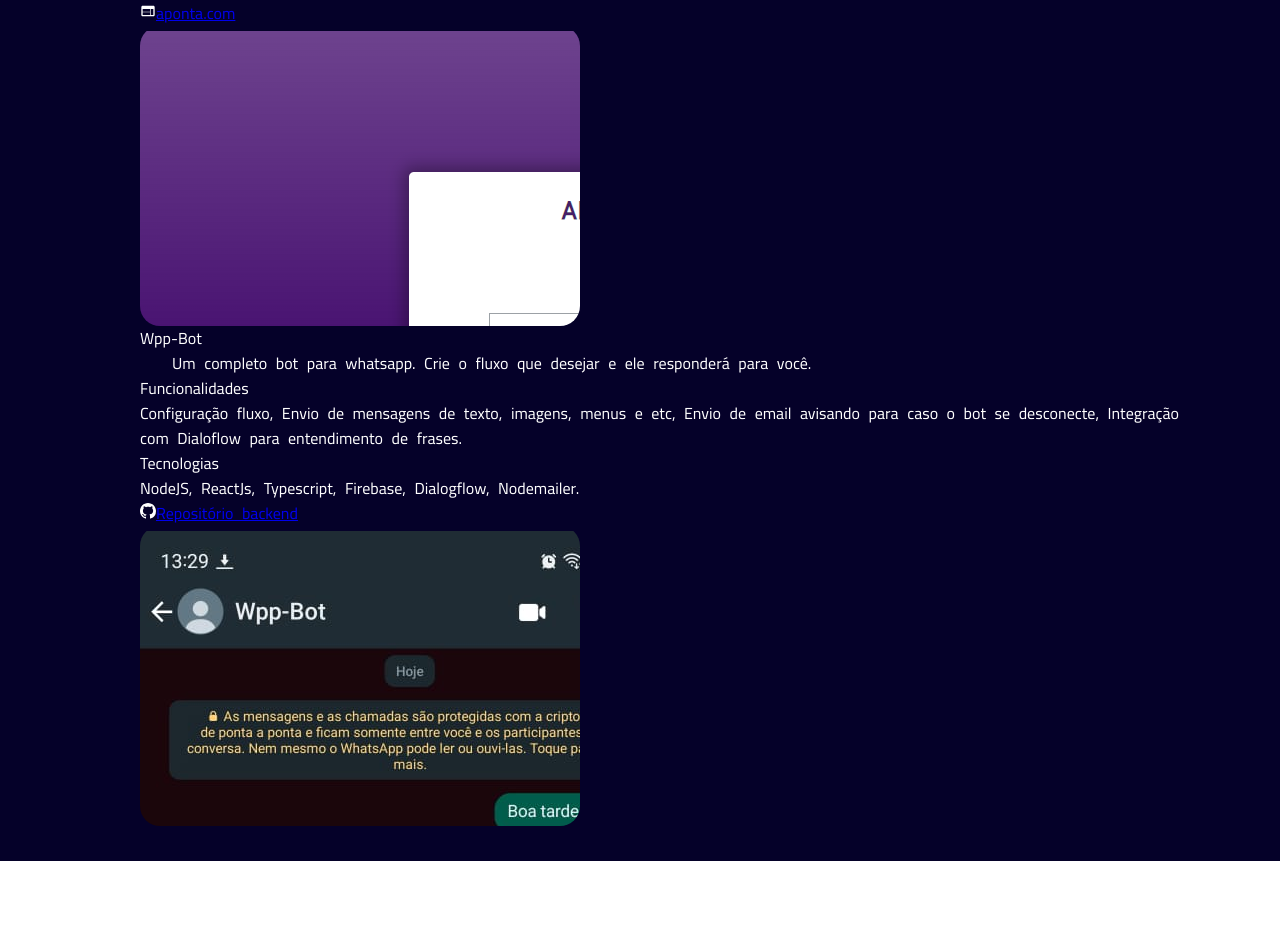
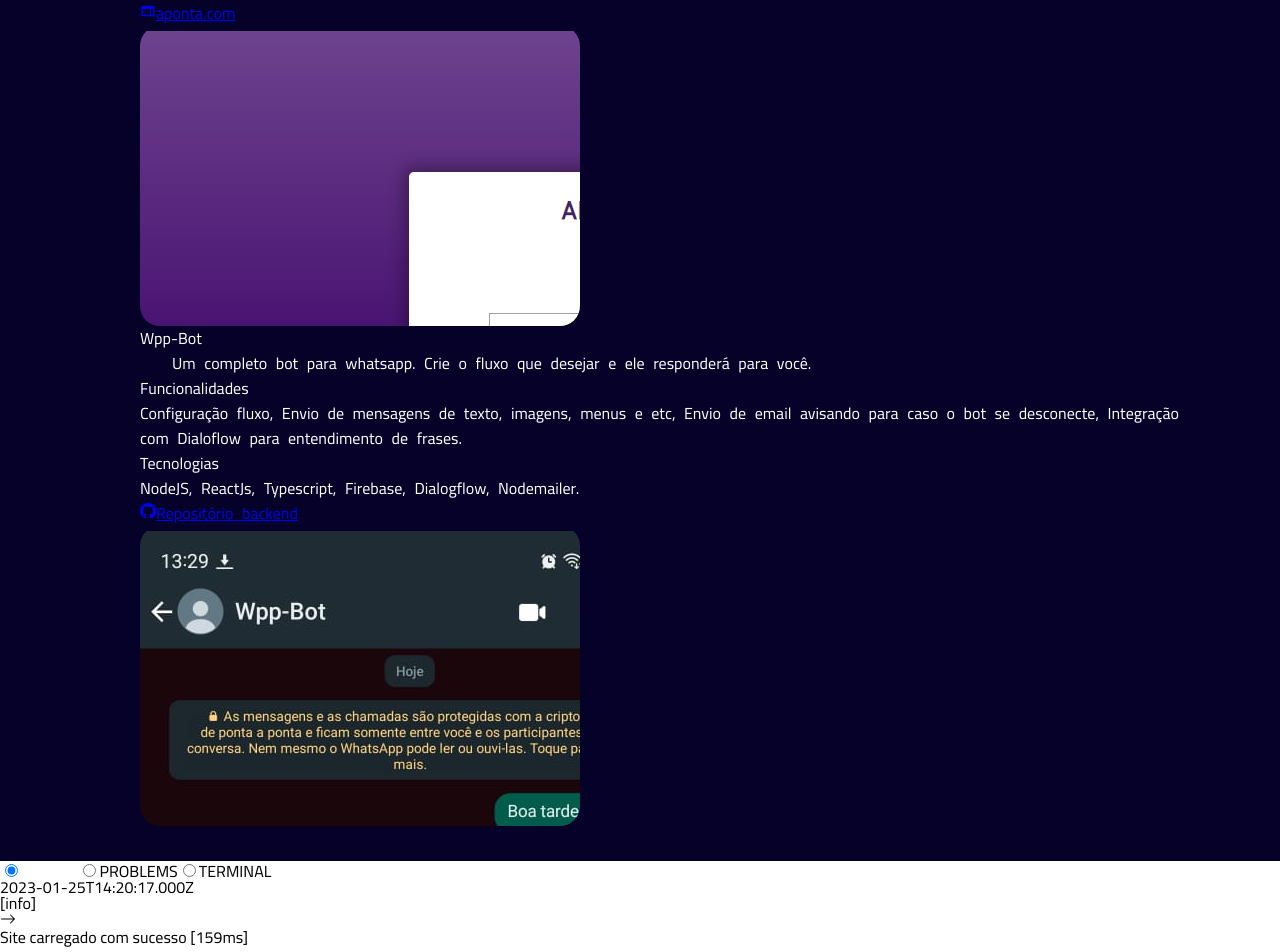
Before and after one commit to Mafealno/curriculum-vitae, a React (Create React App) app: page / in a window 1280 px wide. Shown: the part 5151-6103 px from the top of the page. Before the commit the page ends 6012 px from the top, so only its background shows below. Built offline with nearby package versions, Linux system fonts and the light colour scheme.

Commit message:
feat: criado footer com interação com elementos da tela

```diff
--- a/src/App.css
+++ b/src/App.css
@@ -74,6 +74,27 @@
     }
 }
 
+#footer-1:checked ~ .footer-label-1 {
+    color: white;
+    text-underline-offset: 4px;
+    text-decoration-line: underline;
+}
+
+#footer-2:checked + .footer-label-2 {
+    color: white;
+    text-underline-offset: 4px;
+    text-decoration-line: underline;
+}
+
+#footer-3:checked + .footer-label-3 {
+    color: white;
+    text-underline-offset: 4px;
+    text-decoration-line: underline;
+}
+
+#content-footer::-webkit-scrollbar{
+    display: none;
+}
 
 @media (min-width: 1500px) {
     #container-app {
--- a/src/App.tsx
+++ b/src/App.tsx
@@ -1,4 +1,4 @@
-import React, { useState } from "react";
+import React, { useState, useReducer, useEffect, useRef } from "react";
 
 //components
 import Social from "./components/Social";
@@ -27,6 +27,7 @@
 
 //functions
 import { formatDateToMonthYear, getPeriod } from "./utils/date";
+import reducer from "./redux/output";
 
 //data
 import { sections, hardSkills, softSkills, experiences, educations, courses, projects } from "./data";
@@ -34,13 +35,29 @@
 //styles
 import "./App.css";
 import "./global-styles.css";
+import { OutputAction, OutputState } from "./interfaces/reducer";
+
+export const OutputContext = React.createContext({
+  outputState: { actions: [] } as OutputState,
+  dispatchOutput: (action: OutputAction) => {}
+});
 
 function App() {
 
   const [experienceShow, setExperienceShow] = useState<Experience>();
+  const [footerSelected, setFooterSelected] = useState<number>(1);
+
+  const refFooter = useRef<HTMLDivElement>(null);
+
+  const [outputState, dispatchOutput] = useReducer(reducer, { actions: [{ date: new Date(), output: "Site carregado com sucesso", ms: `[${(Math.random() * 200).toFixed()}ms]` }] });
+
+  useEffect(() => {
+    if(refFooter.current)
+      refFooter.current.scrollTop = refFooter.current.scrollHeight;
+  }, [outputState])
 
   return (
-    <>
+    <OutputContext.Provider value={{ outputState, dispatchOutput }}>
       <section className="bg-code">
       <header id="1">
         <Menu options={sections.map(item => ({ id: item.id.toString(), label: item.name }))}/>
@@ -81,12 +98,12 @@
                 <article className="flex flex-col gap-1 flex-1">
                   <p className="text-xl font-bold text-[var(--secondary-color)] mb-4">Meus interesses</p>
                   <div className="flex flex-wrap justify-between">
-                    <Legend className="!h-[80px]" label="Video Game"><CgGames className="h-16 w-16"/></Legend>
-                    <Legend className="!h-[80px]" label="Futebol"><BiFootball className="h-14 w-14"/></Legend>
-                    <Legend className="!h-[80px]" label="Filmes/Series"><MdLocalMovies className="h-14 w-14"/></Legend>
-                    <Legend className="!h-[80px]" label="Música"><BiHeadphone className="h-14 w-14"/></Legend>
-                    <Legend className="!h-[80px]" label="Desenho"><MdDraw className="h-14 w-14"/></Legend>
-                    <Legend className="!h-[80px]" label="Física"><GiSpaceShuttle className="h-14 w-14"/></Legend>
+                    <Legend className="!h-[80px]" label="Video Game"><CgGames className="h-16 w-16" onMouseEnter={() => dispatchOutput({ type: "ADD_ACTION", payload: "Passado mouse sobre icone 'Video Game'" })}/></Legend>
+                    <Legend className="!h-[80px]" label="Futebol"><BiFootball className="h-14 w-14" onMouseEnter={() => dispatchOutput({ type: "ADD_ACTION", payload: "Passado mouse sobre icone 'Futebol'" })}/></Legend>
+                    <Legend className="!h-[80px]" label="Filmes/Séries"><MdLocalMovies className="h-14 w-14" onMouseEnter={() => dispatchOutput({ type: "ADD_ACTION", payload: "Passado mouse sobre icone 'Filmes/Séries'" })}/></Legend>
+                    <Legend className="!h-[80px]" label="Música"><BiHeadphone className="h-14 w-14" onMouseEnter={() => dispatchOutput({ type: "ADD_ACTION", payload: "Passado mouse sobre icone 'Música'" })}/></Legend>
+                    <Legend className="!h-[80px]" label="Desenho"><MdDraw className="h-14 w-14" onMouseEnter={() => dispatchOutput({ type: "ADD_ACTION", payload: "Passado mouse sobre icone 'Desenho'" })}/></Legend>
+                    <Legend className="!h-[80px]" label="Física"><GiSpaceShuttle className="h-14 w-14" onMouseEnter={() => dispatchOutput({ type: "ADD_ACTION", payload: "Passado mouse sobre icone 'Física'" })}/></Legend>
                   </div>
                 </article>
               </div>
@@ -94,7 +111,9 @@
                 <a
                 className="download-cv flex justify-center border-solid items-center w-50 py-1 px-4 border-4 rounded font-bold text-lg"
                 href={cv}
-                download={"MARCELO-NOGUEIRA-CV.pdf"}>
+                download={"MARCELO-NOGUEIRA-CV.pdf"}
+                onClick={() => dispatchOutput({ type: "ADD_ACTION", payload: "Clicado em 'Download CV'" })}
+                >
                   Download CV <HiOutlineDocumentDownload className="ml-4 w-6 h-6" />
                 </a>
               </div>
@@ -156,7 +175,6 @@
                     let finalChar = ",";
                     if((index + 1) === experienceShow.functions.length)
                       finalChar = "]";
-
                     return (
                       <div className="flex" key={index}>
                         &emsp;&emsp;&emsp;<div className="text-lg">{"{"}</div>
@@ -238,20 +256,43 @@
                             <div key={index} className="flex items-center hover:text-[var(--secondary-color)]">
                               {item.type === "git" && (
                                 <>
-                                  <BsGithub className="w-4 h-4 mr-1"/>
-                                  <a href={item.url} className="font-bold text-center" target="_blank" rel="noreferrer">{item.name}</a>
+                                  <a
+                                  href={item.url}
+                                  className="flex items-center font-bold text-center"
+                                  target="_blank" rel="noreferrer"
+                                  onClick={() => dispatchOutput({ type: "ADD_ACTION", payload: `Aberto link do repositório '${item.url}'` })}
+                                  >
+                                    <BsGithub className="w-4 h-4 mr-1"/>
+                                    {item.name}
+                                  </a>
                                 </>
                               )}
                               {item.type === "download" && (
                                 <>
-                                  <BsDownload className="w-4 h-4 mr-1"/>
-                                  <a href={item.url} download={item.name} className="font-bold text-center" target="_blank" rel="noreferrer">{item.name}</a>
+                                  <a
+                                  href={item.url}
+                                  download={item.name}
+                                  className="flex items-center font-bold text-center"
+                                  target="_blank" rel="noreferrer"
+                                  onClick={() => dispatchOutput({ type: "ADD_ACTION", payload: "Download do aplicativo efetuado" })}
+                                  >
+                                    <BsDownload className="w-4 h-4 mr-1"/>
+                                    {item.name}
+                                  </a>
                                 </>
                               )}
                               {item.type === "site" && (
                                 <>
-                                  <MdWeb className="w-4 h-4 mr-1"/>
-                                  <a href={item.url} className="font-bold text-center" target="_blank" rel="noreferrer">{item.name}</a>
+                                  <a
+                                  href={item.url}
+                                  className="flex items-center font-bold text-center"
+                                  target="_blank"
+                                  rel="noreferrer"
+                                  onClick={() => dispatchOutput({ type: "ADD_ACTION", payload: `Aberto site '${item.url}'` })}
+                                  >
+                                    <MdWeb className="w-4 h-4 mr-1"/>
+                                    {item.name}
+                                  </a>
                                 </>
                               )}
                             </div>
@@ -259,7 +300,7 @@
                         </div>
                       </div>
                       <div className="flex justify-center items-center flex-1 max-lg:mt-4">
-                        <CarouselImages subDirectory={item.subDirectory} images={item.images} />
+                        <CarouselImages subDirectory={item.subDirectory} images={item.images} nameProject={item.name}/>
                       </div>
                     </div>
                   </div>
@@ -269,7 +310,50 @@
           </ContainerSection>
         </section>
       </main>
-    </>
+      <footer className="w-full h-[200px] bg-[var(--primary-color)] py-4 px-[120px] max-md:px-[20px] flex flex-col">
+        <div className="border-t-[0.1px] border-slate-400 border-solid flex text-md justify-start text-slate-400 border-t-2">
+          <input type={"radio"} defaultChecked name="footer-option" id="footer-1" className="hidden" onChange={() => setFooterSelected(1)}/>
+          <label htmlFor="footer-1" className="footer-label-1 flex justify-center items-center p-2 pl-0 hover:text-white hover:cursor-pointer">OUTPUT</label>
+          <input type={"radio"} name="footer-option" id="footer-2" className="hidden" onChange={() => setFooterSelected(2)}/>
+          <label htmlFor="footer-2" className="footer-label-2 flex justify-center items-center p-2 hover:text-white hover:cursor-pointer">PROBLEMS</label>
+          <input type={"radio"} name="footer-option" id="footer-3" className="hidden" onChange={() => setFooterSelected(3)}/>
+          <label htmlFor="footer-3" className="footer-label-3 flex justify-center items-center p-2 hover:text-white hover:cursor-pointer">TERMINAL</label>
+        </div>
+        <div id="content-footer" className="flex flex-col w-full h-full gap-1 text-white pt-2 overflow-x-auto" ref={refFooter}>
+          {footerSelected === 1 && (
+            outputState.actions.map((item, index) => (
+              <div key={index} className="flex flex-900-col gap-2 items-center">
+                <span className="flex gap-2">
+                  <div className="text-[var(--secondary-color)] font-bold">{item.date.toISOString()}</div>
+                  <div className="text-lime-700 font-bold">[info]</div>
+                </span>
+                <div className="max-lg:hidden"><BsArrowRight  className="max-h-[10px] max-w-[10px] min-h-[10px] min-w-[10px]"/></div>
+                <div className="text-center">{`${item.output} ${item.ms}`}</div>
+              </div>
+            ))
+          )}
+          {footerSelected === 2 && (
+            <div>No problems have detected in the workspace</div>
+          )}
+          {footerSelected === 3 && (
+            <>
+              <div className="text-[var(--secondary-color)] font-bold mb-2">Compiled successfully!</div>
+              <div className="flex flex-900-col mb-2">
+                <div>You can now view&ensp;</div>
+                <div className="font-bold">curriculum-vitae&ensp;</div>
+                <div>in the browser.</div>
+              </div>
+              <div className="flex flex-900-col">
+                <div>webpack compiled&ensp;</div>
+                <div className="text-[var(--secondary-color)] font-bold">successfully</div>
+              </div>
+              <div className="text-[var(--secondary-color)] mb-2">No issues found.</div>
+              <div>Copyright © {new Date().getFullYear().toString()} Marcelo Fernando Alves Nogueira</div>
+            </>
+          )}
+        </div>
+      </footer>
+    </OutputContext.Provider>
   );
 }
 
--- a/src/components/CarouselImages/index.tsx
+++ b/src/components/CarouselImages/index.tsx
@@ -1,4 +1,4 @@
-import React, { useMemo, useState, useLayoutEffect } from 'react'
+import React, { useMemo, useState, useLayoutEffect, useContext } from 'react'
 
 import { SimpleModal } from "../Modal";
 
@@ -6,10 +6,12 @@
 
 import "./styles.css";
 import Legend from '../Legend';
+import { OutputContext } from '../../App';
 
 type Props = {
     images: ImageProject[],
     subDirectory: string,
+    nameProject: string,
 }
 
 function CarouselImages(props: Props) {
@@ -17,7 +19,9 @@
     const [imageSelected, setImageSelected] = useState(0);
     const [imageZoom, setImageZoom] = useState<ImageProject>();
 
-    const { images, subDirectory } = props;
+    const { dispatchOutput } = useContext(OutputContext);
+
+    const { images, subDirectory, nameProject } = props;
 
     useMemo(() => {
       setInterval(() => {
@@ -58,6 +62,7 @@
                 alt={item.label}
                 className="w-full h-full object-cover cursor-zoom-in"
                 onClick={() => setImageZoom(item)}
+                onMouseEnter={() => dispatchOutput({ type: "ADD_ACTION", payload: `Passado mouse sobre a imagem '${item.label}' do projeto '${nameProject}'` })}
                 />
               </Legend>
             </div>
--- a/src/components/ExperienceLine/index.tsx
+++ b/src/components/ExperienceLine/index.tsx
@@ -1,4 +1,5 @@
-import React from 'react'
+import React, { useContext } from 'react'
+import { OutputContext } from '../../App';
 import { Experience } from '../../interfaces/experience';
 
 import "./styles.css";
@@ -11,6 +12,8 @@
 function ExperienceLine(props: Props) {
 
     const { experiences, showExperience } = props;
+
+    const { dispatchOutput } = useContext(OutputContext);
 
   return (
     <div id="container-experience-line"className="flex items-top w-full h-44 pt-5">
@@ -25,7 +28,10 @@
                             <div className="indication-line"/>
                             <div
                             className="w-28 px-2 py-2 text-center font-bold text-lg hover:text-xl hover:text-[var(--aux-color-2)] hover:cursor-pointer hover:border-dashed hover:border"
-                            onClick={() => showExperience(item)}
+                            onClick={() => {
+                                showExperience(item);
+                                dispatchOutput({ type: "ADD_ACTION", payload: `Selecionada experiência da empresa '${item.companyName}'` })
+                            }}
                             >
                                 {item.companyName}
                             </div>
--- a/src/components/Menu/index.tsx
+++ b/src/components/Menu/index.tsx
@@ -1,4 +1,5 @@
-import React, { useEffect, useState } from "react";
+import React, { useContext, useEffect, useState } from "react";
+import { OutputContext } from "../../App";
 
 import Option from "../../interfaces/option";
 
@@ -21,6 +22,8 @@
   const [showMenuItem, setShowMenuItem] = useState(false);
   const [isTop, setIsTop] = useState(true);
 
+  const { dispatchOutput } = useContext(OutputContext);
+
   const { options } = props;
 
   document.addEventListener('scroll', () => {
@@ -30,11 +33,13 @@
   });
 
   const handleOptionClick = (option: Option) => {
-    const element = document.getElementById(option.id);
-    if(element) {
-      element.scrollIntoView({ behavior: "smooth" });
+    const domElement = document.getElementById(option.id);
+    if(domElement) {
+      domElement.scrollIntoView({ behavior: "smooth" });
       setShowMenuItem(false);
     }
+
+    setTimeout(() => dispatchOutput({ type: "ADD_ACTION", payload: `Selecionado o menu '${option.label}'` }), 1000);
   }
 
   return (
@@ -77,9 +82,9 @@
 
 function ItemMenu (props: ItemMenuProps): JSX.Element {
 
+  const [show, setShow] = useState(false);
+
   const { key, option, animationDuration, active, onClick, } = props;
-
-  const [show, setShow] = useState(false);
 
   useEffect(() => {
     if(active) setShow(true);
@@ -91,9 +96,7 @@
         <li key={key}
         style={{ "--animation-duration": `0.${9 - animationDuration}s`} as React.CSSProperties}
         className={`${active ? "animation-slidein" : "animation-slideout"} bg-menu-suspended py-3 rounded-r-2xl absoulte hover:cursor-pointer hover:w-[210px]`}
-        onClick={() => {
-          onClick(option);
-        }}
+        onClick={() => onClick(option)}
         >{option.label.toUpperCase()}</li>)}
     </>
   )
--- a/src/components/Social/index.tsx
+++ b/src/components/Social/index.tsx
@@ -1,28 +1,33 @@
-import React, { useEffect, useState } from 'react'
+import React, { useEffect, useState, useContext } from 'react'
 
 import { TiSocialInstagram, TiSocialLinkedin } from "react-icons/ti"
 import { HiOutlineMail } from "react-icons/hi";
 import { BsGithub } from "react-icons/bs";
 import { BsWhatsapp } from "react-icons/bs";
 
+import { OutputContext } from '../../App';
+
 function Social() {
 
     const [showCopy, setShowCopy] = useState(false);
 
+    const { dispatchOutput } = useContext(OutputContext);
+
     useEffect(() => {
         if(showCopy) setTimeout(() => setShowCopy(false), 2000);
-    }, [showCopy])
+    }, [showCopy]);
 
   return (
     <>
-        <a href="https://github.com/Mafealno" target="_blank" rel="noreferrer"><BsGithub className="h-8 w-7" /></a>
-        <a href="https://www.linkedin.com/in/marcelo-fernando-alves-nogueira-3b1562116/" target="_blank" rel="noreferrer"><TiSocialLinkedin className="h-11 w-11"/></a>
-        <a href="http://api.whatsapp.com/send?1=pt_BR&phone=5511949679592" target="_blank" rel="noreferrer"><BsWhatsapp className="h-7 w-7"/></a>
-        <a href="https://www.instagram.com/mafealno/" target="_blank" rel="noreferrer"><TiSocialInstagram className="h-8 w-8"/></a>
+        <a href="https://github.com/Mafealno" target="_blank" rel="noreferrer" onClick={() => dispatchOutput({ type: "ADD_ACTION", payload: "Aberto 'https://github.com/Mafealno'" })}><BsGithub className="h-8 w-7" /></a>
+        <a href="https://www.linkedin.com/in/marcelo-fernando-alves-nogueira-3b1562116/" target="_blank" rel="noreferrer" onClick={() => dispatchOutput({ type: "ADD_ACTION", payload: "Aberto 'https://www.linkedin.com/in/marcelo-fernando-alves-nogueira-3b1562116/'" })}><TiSocialLinkedin className="h-11 w-11"/></a>
+        <a href="http://api.whatsapp.com/send?1=pt_BR&phone=5511949679592" target="_blank" rel="noreferrer" onClick={() => dispatchOutput({ type: "ADD_ACTION", payload: "Aberto 'http://api.whatsapp.com/send?1=pt_BR&phone=5511949679592'" })}><BsWhatsapp className="h-7 w-7"/></a>
+        <a href="https://www.instagram.com/mafealno/" target="_blank" rel="noreferrer" onClick={() => dispatchOutput({ type: "ADD_ACTION", payload: "Aberto 'https://www.instagram.com/mafealno/'" })}><TiSocialInstagram className="h-8 w-8"/></a>
         {showCopy && <span className="absolute bg-black rounded py-2 px-4 text-white">Copiado</span>}
         <a href="malito:mafealno@gmail.com" onClick={() => {
             navigator.clipboard.writeText("mafealno@gmail.com");
             setShowCopy(true);
+            dispatchOutput({ type: "ADD_ACTION", payload: "Copiado email 'mafealno@gmail.com'" })
         }}><HiOutlineMail className="h-8 w-8"/></a>
     </>
   )
--- /dev/null
+++ b/src/interfaces/reducer.ts
@@ -0,0 +1,8 @@
+export interface OutputAction {
+    type: "ADD_ACTION",
+    payload: string
+}
+
+export interface OutputState {
+    actions: { date: Date, output: string, ms: string }[]
+}
--- /dev/null
+++ b/src/redux/output.ts
@@ -0,0 +1,17 @@
+import { OutputAction, OutputState } from "../interfaces/reducer";
+
+const reducer = (state: OutputState, action: OutputAction) => {
+    switch(action.type){
+      case "ADD_ACTION":
+        return{
+          ...state,
+          actions: [...state.actions, {
+            date: new Date(), output: action.payload, ms: `[${(Math.random() * 200).toFixed()}ms]`
+          }]
+        }
+      default:
+        return { ...state };
+    }
+  }
+
+  export default reducer;
```
